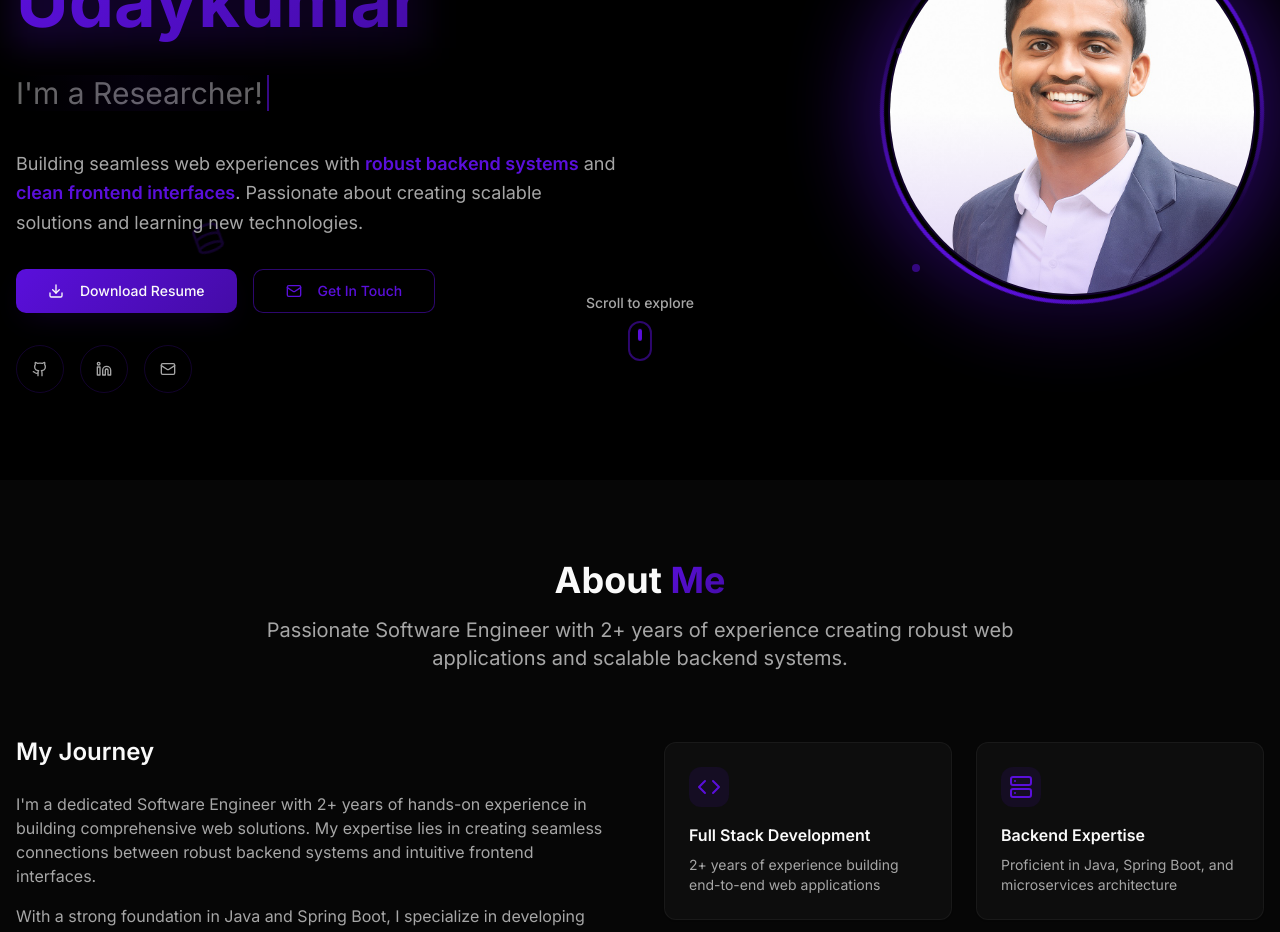
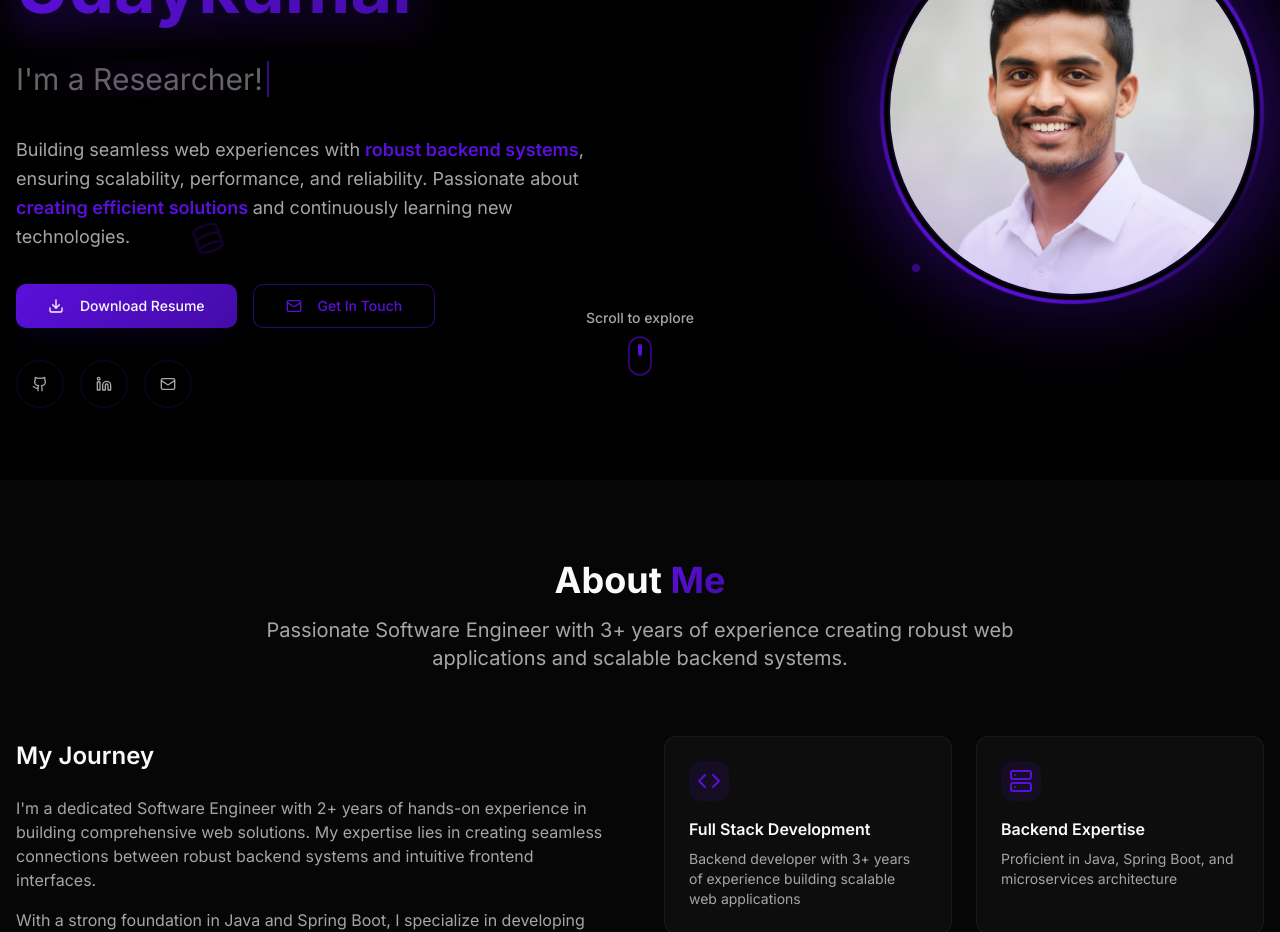
Before and after one commit to UdaykumarJewoor/my-portfolio, a React (Vite) app: page / in a window 1280 px wide. Shown: the part 320-1252 px from the top of the page. Built offline with nearby package versions, Linux system fonts and the light colour scheme.

Commit message:
new image updated

```diff
--- a/src/components/Portfolio/AboutSection.tsx
+++ b/src/components/Portfolio/AboutSection.tsx
@@ -6,7 +6,7 @@ const AboutSection = () => {
     {
       icon: Code,
       title: 'Full Stack Development',
-      description: '2+ years of experience building end-to-end web applications'
+      description: 'Backend developer with 3+ years of experience building scalable web applications'
     },
     {
       icon: Server,
@@ -33,7 +33,7 @@ const AboutSection = () => {
             About <span className="text-gradient">Me</span>
           </h2>
           <p className="text-xl text-muted-foreground max-w-3xl mx-auto">
-            Passionate Software Engineer with 2+ years of experience creating
+            Passionate Software Engineer with 3+ years of experience creating
             robust web applications and scalable backend systems.
           </p>
         </div>
--- a/src/components/Portfolio/HeroSection.tsx
+++ b/src/components/Portfolio/HeroSection.tsx
@@ -99,12 +99,13 @@ const HeroSection = () => {
               </span>
             </div>
 
-            <p className="text-lg text-muted-foreground mb-8 max-w-2xl leading-relaxed">
-              Building seamless web experiences with{' '}
-              <span className="text-primary font-semibold">robust backend systems</span> and{' '}
-              <span className="text-primary font-semibold">clean frontend interfaces</span>.
-              Passionate about creating scalable solutions and learning new technologies.
-            </p>
+           <p className="text-lg text-muted-foreground mb-8 max-w-2xl leading-relaxed">
+  Building seamless web experiences with{' '}
+  <span className="text-primary font-semibold">robust backend systems</span>,
+  ensuring scalability, performance, and reliability. Passionate about
+  <span className="text-primary font-semibold"> creating efficient solutions </span>
+  and continuously learning new technologies.
+</p>
 
             <div className="flex flex-col sm:flex-row gap-4 justify-center lg:justify-start mb-8">
               <Button
--- a/src/components/Portfolio/SkillsSection.tsx
+++ b/src/components/Portfolio/SkillsSection.tsx
@@ -16,7 +16,7 @@ const SkillsSection = () => {
     {
       title: 'Frontend Development',
       icon: Globe,
-      skills: ['HTML5', 'CSS3', 'JavaScript', 'React', 'Responsive Design'],
+      skills: ['HTML5', 'CSS3', 'JavaScript', 'Responsive Design'],
       color: 'text-green-400'
     },
     {
@@ -98,7 +98,7 @@ const SkillsSection = () => {
         <div className="mt-16 text-center">
           <h3 className="text-2xl font-semibold mb-8">Currently Learning</h3>
           <div className="flex flex-wrap justify-center gap-3">
-            {['Spring Security', 'JWT Advanced', 'Docker', 'Kubernetes', 'AWS', 'React Native'].map((skill, index) => (
+            {['Spring Security', 'JWT Advanced', 'Docker', 'Kubernetes', 'AWS', 'React'].map((skill, index) => (
               <Badge
                 key={index}
                 className="bg-primary/10 text-primary border border-primary/30 hover:bg-primary/20 transition-smooth"
```
Also changed, not shown: src/assets/uday-profile.jpg.
